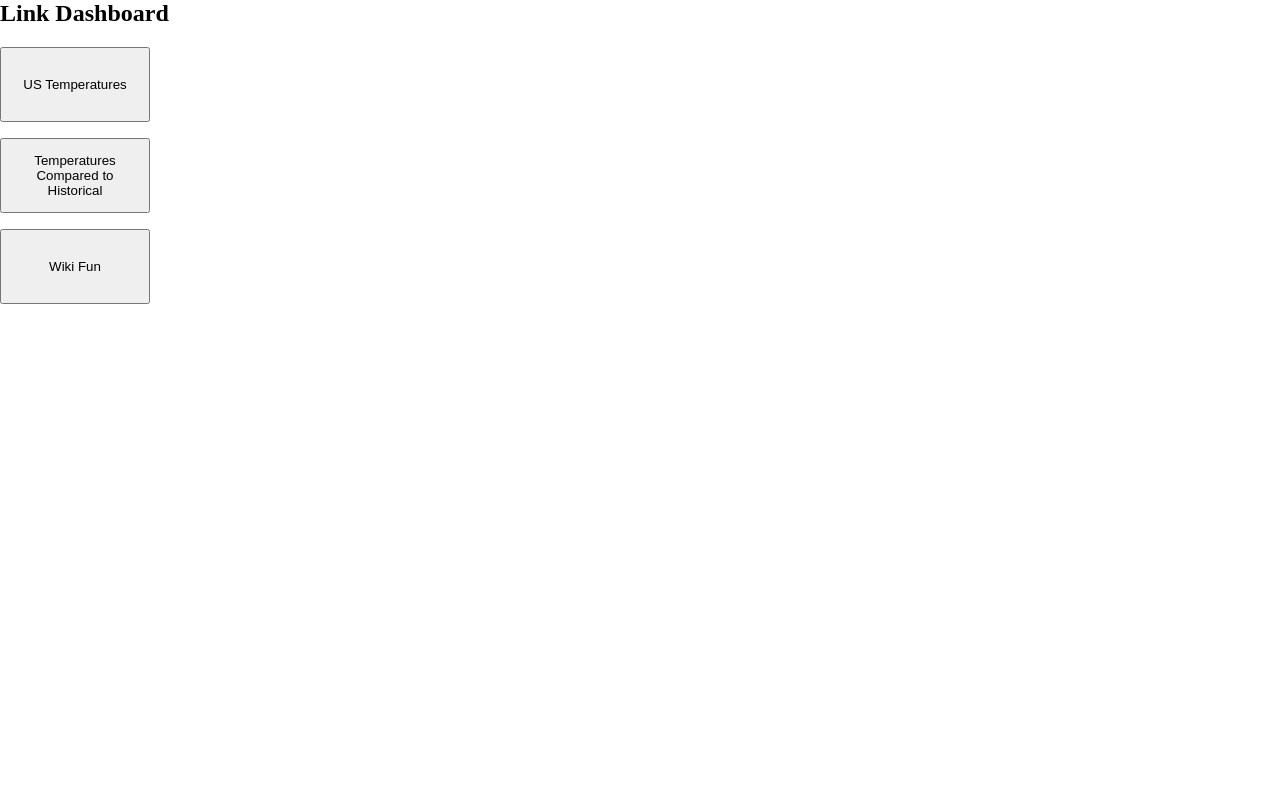
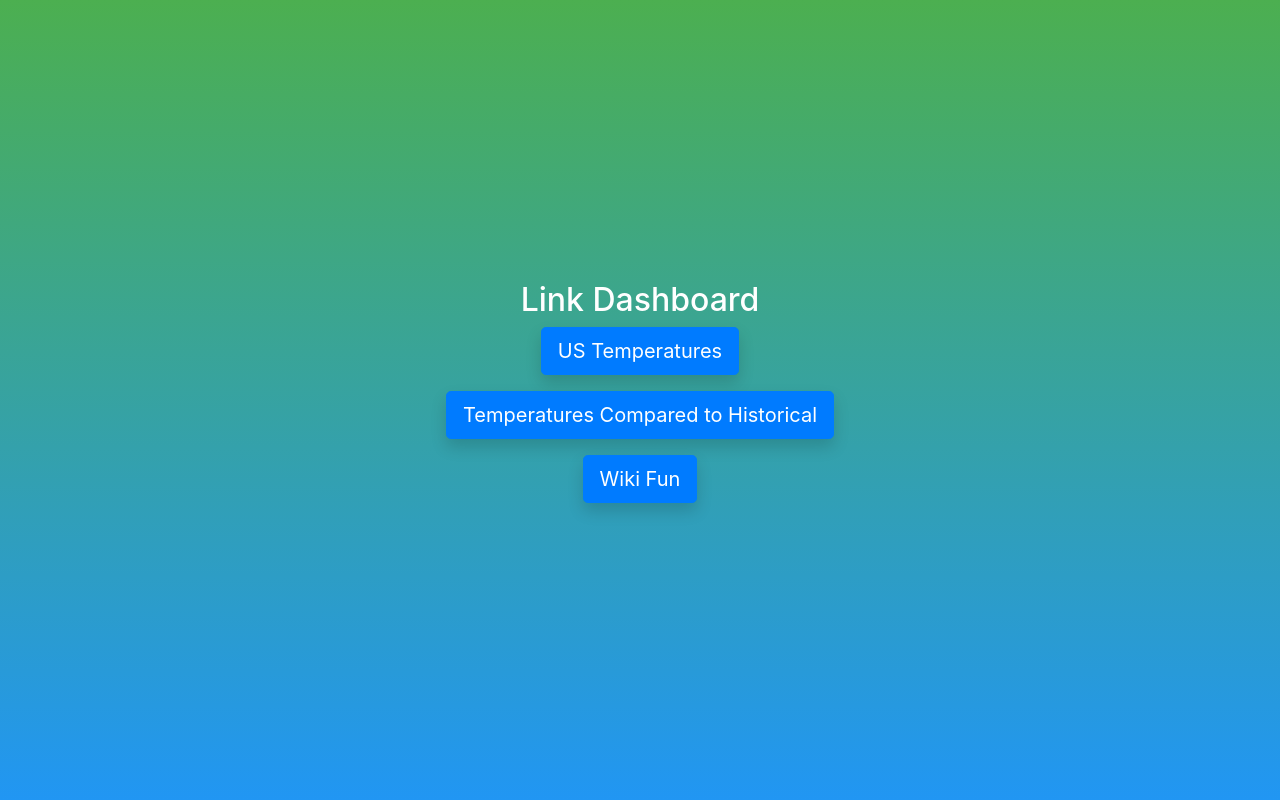
Before and after one commit to kaminsca/Climate-App, a Flask app: template app/templates/home_page.html in a window 1280 px wide. Run offline with Flask 3, Linux system fonts and the light colour scheme; the template is opened without the code that fills it, so the values that code supplies are empty; some libraries are stand-ins or nearby versions.

Commit message:
prettier home page using bootstrap

```diff
--- a/app/static/css/universal.css
+++ b/app/static/css/universal.css
@@ -49,3 +49,14 @@ width: 100vw;
     font-size: 22px;
     border-radius: 5px;
 }
+
+.full-screen-container {
+            background: linear-gradient(to bottom, #4CAF50, #2196F3); /* Replace these colors with your desired gradient */
+            color: white; /* Text color for readability */
+            height: 100vh; /* Set the height to 100% of the viewport height */
+            margin: 0; /* Remove margin to reach the edges of the screen */
+            display: flex;
+            flex-direction: column;
+            justify-content: center;
+            align-items: center;
+        }
--- a/app/templates/home_page.html
+++ b/app/templates/home_page.html
@@ -1,11 +1,16 @@
 <html>
 <head>
     <link rel="stylesheet" type="text/css" href="{{ url_for('static', filename='css/universal.css') }}">
+    <link rel="stylesheet" href="https://maxcdn.bootstrapcdn.com/bootstrap/4.5.2/css/bootstrap.min.css">
 </head>
 <body>
-    <h2>Link Dashboard</h2>
-    <p><a href=US ><button class=grey style="height:75px;width:150px">US Temperatures</button></a></p>
-    <p><a href=historical ><button class=grey style="height:75px;width:150px">Temperatures Compared to Historical</button></a></p>
-    <p><a href=wiki ><button class=grey style="height:75px;width:150px">Wiki Fun</button></a></p>
+    <div class="full-screen-container">
+        <div class="container text-center">
+            <h2>Link Dashboard</h2>
+            <p><a href="US" class="btn btn-primary btn-lg shadow">US Temperatures</a></p>
+            <p><a href="historical" class="btn btn-primary btn-lg shadow">Temperatures Compared to Historical</a></p>
+            <p><a href="wiki" class="btn btn-primary btn-lg shadow">Wiki Fun</a></p>
+        </div>
+    </div>
 </body>
 </html>
```
